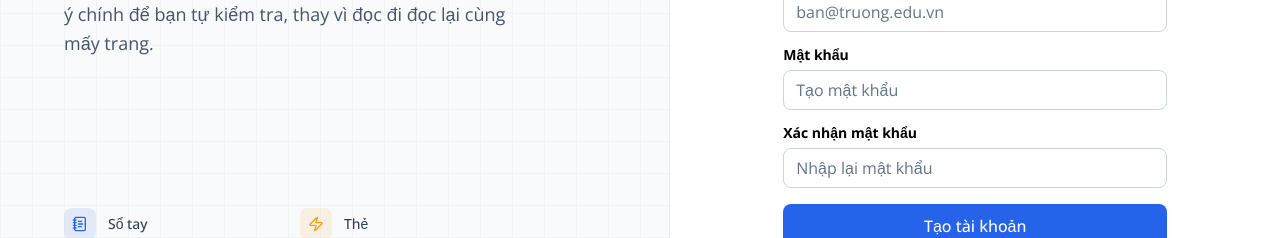
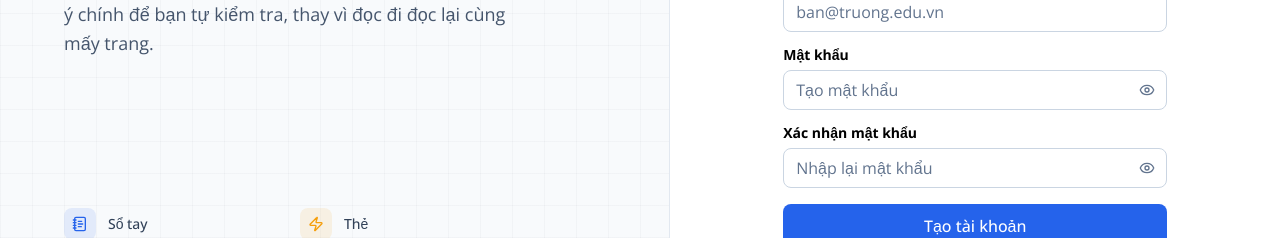
Before and after one commit to BlobaTeee/Study-Platform-Development, a Next.js app: page /register in a window 1280 px wide. Shown: the part 499-737 px from the top of the page. Built offline with nearby package versions, Linux system fonts and the light colour scheme; no server answers.

Commit message:
feat(auth): show or hide a password as you type it

```diff
--- a/app/dashboard/account/page.tsx
+++ b/app/dashboard/account/page.tsx
@@ -7,6 +7,7 @@ import { useAuth } from '@/lib/auth-context'
 import { Button } from '@/components/ui/button'
 import { Card } from '@/components/ui/card'
 import { Input } from '@/components/ui/input'
+import { PasswordInput } from '@/components/ui/password-input'
 import { Label } from '@/components/ui/label'
 import { useConfirm } from '@/components/confirm-dialog'
 import { AlertCircle, CheckCircle2 } from 'lucide-react'
@@ -158,18 +159,18 @@ export default function AccountPage() {
           <form onSubmit={savePassword} className="space-y-4 mt-5">
             <div className="space-y-2">
               <Label htmlFor="current">{t('currentPassword')}</Label>
-              <Input id="current" type="password" autoComplete="current-password" value={current}
+              <PasswordInput id="current" autoComplete="current-password" value={current}
                      onChange={(e) => setCurrent(e.target.value)} required />
             </div>
             <div className="grid sm:grid-cols-2 gap-4">
               <div className="space-y-2">
                 <Label htmlFor="next">{t('newPassword')}</Label>
-                <Input id="next" type="password" autoComplete="new-password" value={next}
+                <PasswordInput id="next" autoComplete="new-password" value={next}
                        onChange={(e) => setNext(e.target.value)} required />
               </div>
               <div className="space-y-2">
                 <Label htmlFor="again">{t('confirmPassword')}</Label>
-                <Input id="again" type="password" autoComplete="new-password" value={again}
+                <PasswordInput id="again" autoComplete="new-password" value={again}
                        onChange={(e) => setAgain(e.target.value)} required />
               </div>
             </div>
--- a/app/login/page.tsx
+++ b/app/login/page.tsx
@@ -5,6 +5,7 @@ import { useRouter, useSearchParams } from 'next/navigation'
 import { useAuth } from '@/lib/auth-context'
 import { Button } from '@/components/ui/button'
 import { Input } from '@/components/ui/input'
+import { PasswordInput } from '@/components/ui/password-input'
 import { Label } from '@/components/ui/label'
 import Link from 'next/link'
 import { AuthBrandPanel } from '@/components/auth-brand-panel'
@@ -93,9 +94,8 @@ function LoginForm() {
                   {t('forgotPassword')}
                 </Link>
               </div>
-              <Input
+              <PasswordInput
                 id="password"
-                type="password"
                 placeholder={t('passwordPlaceholder')}
                 value={password}
                 onChange={(e) => setPassword(e.target.value)}
--- a/app/register/page.tsx
+++ b/app/register/page.tsx
@@ -5,6 +5,7 @@ import { useRouter } from 'next/navigation'
 import { useAuth, EMAIL_RATE_LIMIT } from '@/lib/auth-context'
 import { Button } from '@/components/ui/button'
 import { Input } from '@/components/ui/input'
+import { PasswordInput } from '@/components/ui/password-input'
 import { Label } from '@/components/ui/label'
 import Link from 'next/link'
 import { Mail } from 'lucide-react'
@@ -145,9 +146,8 @@ export default function RegisterPage() {
 
             <div className="space-y-2">
               <Label htmlFor="password">{t('password')}</Label>
-              <Input
+              <PasswordInput
                 id="password"
-                type="password"
                 placeholder={t('createPasswordPlaceholder')}
                 value={password}
                 onChange={(e) => setPassword(e.target.value)}
@@ -158,9 +158,8 @@ export default function RegisterPage() {
 
             <div className="space-y-2">
               <Label htmlFor="confirm-password">{t('confirmPassword')}</Label>
-              <Input
+              <PasswordInput
                 id="confirm-password"
-                type="password"
                 placeholder={t('confirmPasswordPlaceholder')}
                 value={confirmPassword}
                 onChange={(e) => setConfirmPassword(e.target.value)}
--- a/app/reset-password/page.tsx
+++ b/app/reset-password/page.tsx
@@ -6,7 +6,7 @@ import { useRouter } from 'next/navigation'
 import { useTranslations } from 'next-intl'
 import { useAuth } from '@/lib/auth-context'
 import { Button } from '@/components/ui/button'
-import { Input } from '@/components/ui/input'
+import { PasswordInput } from '@/components/ui/password-input'
 import { Label } from '@/components/ui/label'
 import { AuthBrandPanel } from '@/components/auth-brand-panel'
 import { LanguageSwitch } from '@/components/language-switch'
@@ -85,9 +85,8 @@ export default function ResetPasswordPage() {
                 )}
                 <div className="space-y-2">
                   <Label htmlFor="password">{t('newPassword')}</Label>
-                  <Input
+                  <PasswordInput
                     id="password"
-                    type="password"
                     value={password}
                     onChange={(e) => setPassword(e.target.value)}
                     autoComplete="new-password"
@@ -97,9 +96,8 @@ export default function ResetPasswordPage() {
                 </div>
                 <div className="space-y-2">
                   <Label htmlFor="confirm">{t('confirmPassword')}</Label>
-                  <Input
+                  <PasswordInput
                     id="confirm"
-                    type="password"
                     placeholder={t('confirmPasswordPlaceholder')}
                     value={confirm}
                     onChange={(e) => setConfirm(e.target.value)}
--- /dev/null
+++ b/components/ui/password-input.tsx
@@ -0,0 +1,31 @@
+'use client'
+
+import * as React from 'react'
+import { useTranslations } from 'next-intl'
+import { Eye, EyeOff } from 'lucide-react'
+
+import { Input } from '@/components/ui/input'
+import { cn } from '@/lib/utils'
+
+/** A password field with an eye to show what was typed, and hide it again. */
+function PasswordInput({ className, ...props }: Omit<React.ComponentProps<'input'>, 'type'>) {
+  const t = useTranslations('common')
+  const [shown, setShown] = React.useState(false)
+  return (
+    <div className="relative">
+      <Input type={shown ? 'text' : 'password'} className={cn('pr-10', className)} {...props} />
+      <button
+        type="button"
+        onClick={() => setShown((v) => !v)}
+        aria-label={shown ? t('hidePassword') : t('showPassword')}
+        title={shown ? t('hidePassword') : t('showPassword')}
+        aria-pressed={shown}
+        className="absolute inset-y-0 right-0 grid w-10 place-items-center rounded-r-lg text-slate-500 hover:text-slate-900 focus-visible:outline-none focus-visible:ring-[3px] focus-visible:ring-mode/25"
+      >
+        {shown ? <EyeOff className="size-4" aria-hidden /> : <Eye className="size-4" aria-hidden />}
+      </button>
+    </div>
+  )
+}
+
+export { PasswordInput }
--- a/messages/en.json
+++ b/messages/en.json
@@ -28,7 +28,9 @@
     "masteryStrong": "Solid",
     "masteryGood": "Getting there",
     "masteryShaky": "Not solid yet",
-    "masteryWeak": "Needs work"
+    "masteryWeak": "Needs work",
+    "showPassword": "Show password",
+    "hidePassword": "Hide password"
   },
   "nav": {
     "home": "Home",
--- a/messages/vi.json
+++ b/messages/vi.json
@@ -28,7 +28,9 @@
     "masteryStrong": "Nắm chắc",
     "masteryGood": "Khá ổn",
     "masteryShaky": "Chưa vững",
-    "masteryWeak": "Cần ôn thêm"
+    "masteryWeak": "Cần ôn thêm",
+    "showPassword": "Hiện mật khẩu",
+    "hidePassword": "Ẩn mật khẩu"
   },
   "nav": {
     "home": "Trang chủ",
```
